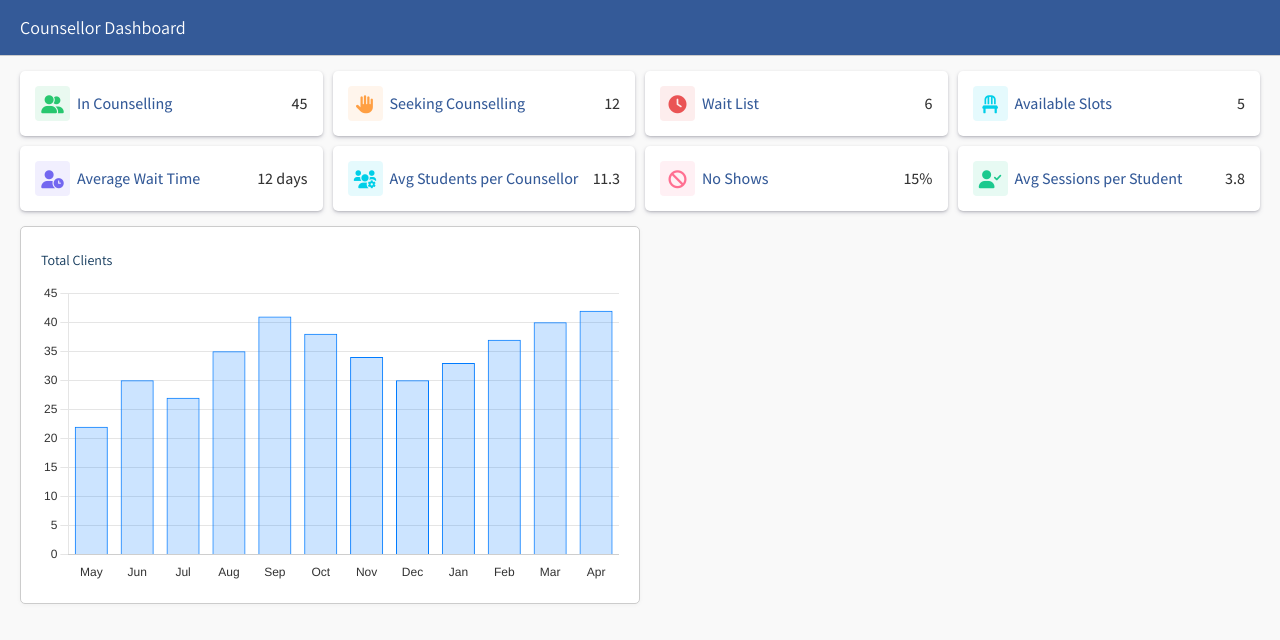
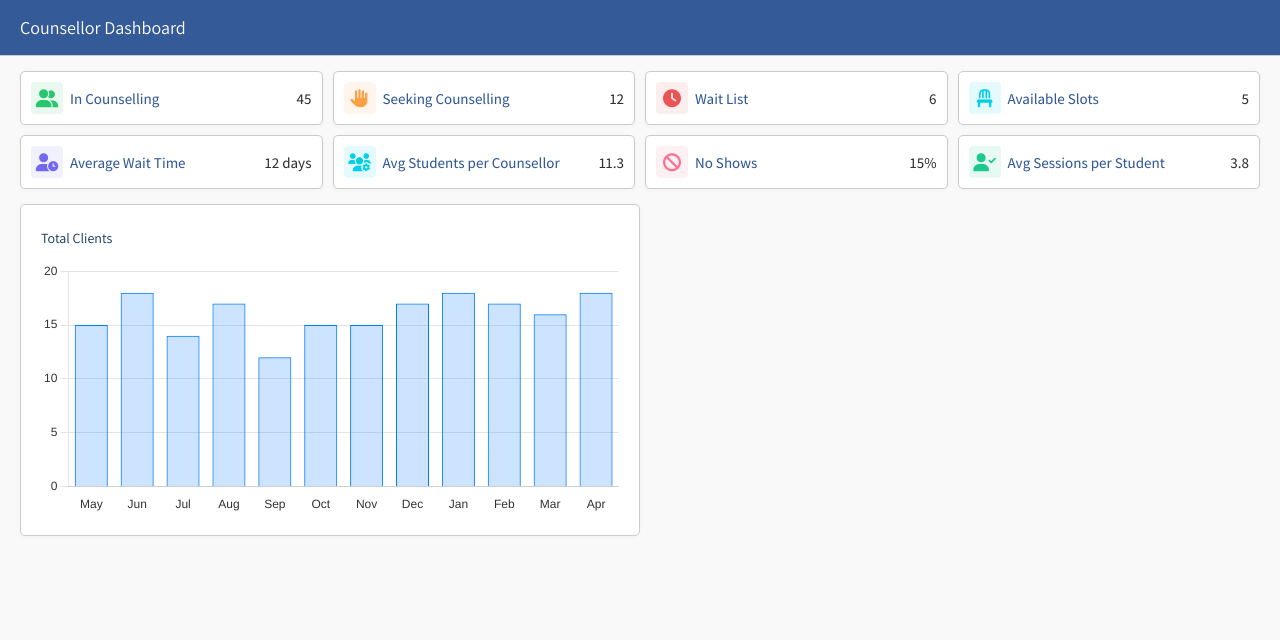
Before and after one commit to joseph-johnson27001/staff-dashboard, a Vue app: page / in a window 1280 px wide. Shown: the top 640 px of the page. Built offline with nearby package versions, Linux system fonts and the light colour scheme.

Commit message:
Update to all cards

```diff
--- a/src/App.vue
+++ b/src/App.vue
@@ -116,7 +116,7 @@ export default {
         "Mar",
         "Apr",
       ],
-      clientChartCounts: [22, 30, 27, 35, 41, 38, 34, 30, 33, 37, 40, 42],
+      clientChartCounts: [15, 18, 14, 17, 12, 15, 15, 17, 18, 17, 16, 18],
     };
   },
 };
--- a/src/components/Graphs/TotalClientsGraph.vue
+++ b/src/components/Graphs/TotalClientsGraph.vue
@@ -123,8 +123,9 @@ export default {
 <style scoped>
 .chart-container {
   width: 100%;
-  height: 300px;
+  height: 100%;
 }
+
 canvas {
   width: 100% !important;
   height: 100% !important;
--- a/src/components/UI/GraphCard.vue
+++ b/src/components/UI/GraphCard.vue
@@ -28,7 +28,7 @@ export default {
   box-shadow: rgba(0, 0, 0, 0.04) 0px 1px 4px;
   display: flex;
   flex-direction: column;
-  max-height: 350px;
+  max-height: 300px;
 }
 
 .chart-container {
--- a/src/components/UI/StatisticsCard.vue
+++ b/src/components/UI/StatisticsCard.vue
@@ -42,24 +42,23 @@ export default {
 
 <style scoped>
 .card {
+  background: white;
+  padding: 10px;
+  display: flex;
+  justify-content: space-between;
   align-items: center;
-  background: white;
-  padding: 15px;
-  border-radius: 5px;
-  box-shadow: rgba(50, 50, 93, 0.25) 0px 2px 5px -1px,
-    rgba(0, 0, 0, 0.3) 0px 1px 3px -1px;
-  display: flex;
-  flex-direction: row;
-  justify-content: space-between;
   transition: background-color 0.1s linear;
   color: #345a98;
+  border-radius: 5px;
+  border: 1px solid #ccc;
+  box-shadow: rgba(0, 0, 0, 0.04) 0px 1px 4px;
 }
 
 .card-header {
   font-family: "Assistant", sans-serif;
   display: flex;
   align-items: center;
-  font-size: 16px;
+  font-size: 15px;
   font-weight: 500;
 }
 
@@ -67,8 +66,8 @@ export default {
   display: flex;
   justify-content: center;
   align-items: center;
-  width: 35px;
-  height: 35px;
+  width: 32px;
+  height: 32px;
   border-radius: 4px;
   margin-right: 7px;
 }
@@ -78,7 +77,7 @@ export default {
 }
 
 .value {
-  font-size: 16px;
+  font-size: 15px;
   font-weight: 500;
   color: #333;
 }
```
